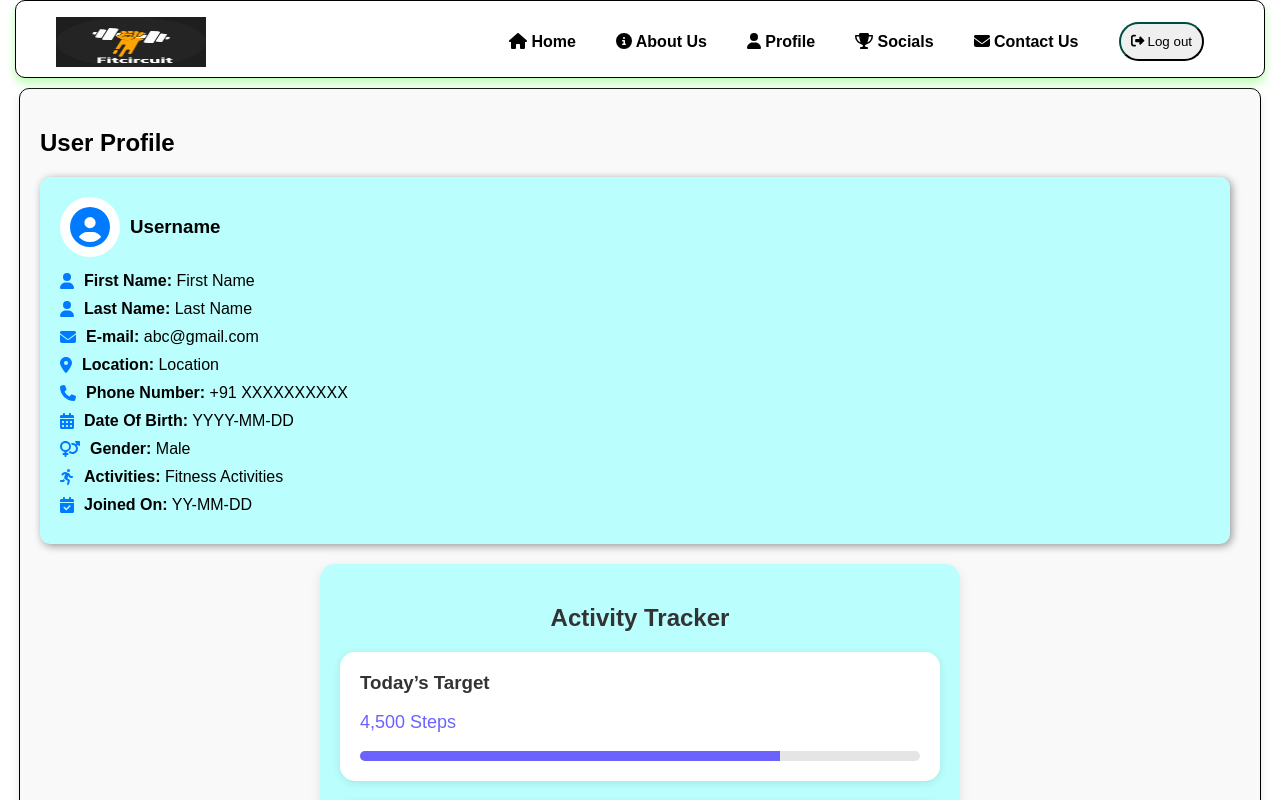
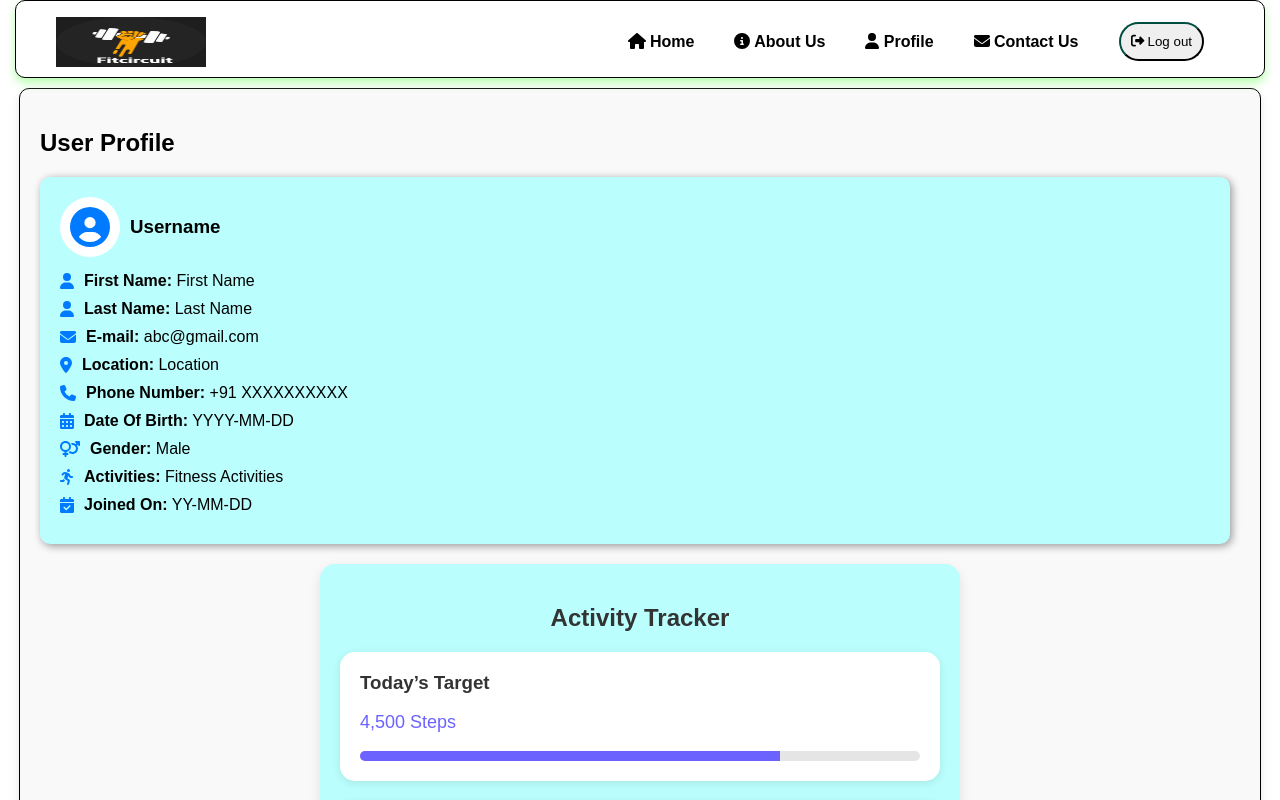
Before and after one commit to Abhinash-Padhi/SIH-FitCircuit, a React (Vite) app: page /profile in a window 1280 px wide. Shown: the top 800 px of the page. Built offline with nearby package versions, Linux system fonts and the light colour scheme.

Commit message:
Updated Navbar.jsx

```diff
--- a/src/components/Navbar.jsx
+++ b/src/components/Navbar.jsx
@@ -26,7 +26,6 @@ const Navbar = () => {
                         <li><Link className={location.pathname === '/Home' ? 'active' : ''} to="/Home"><FontAwesomeIcon icon={faHome} /> Home</Link></li>
                         <li><Link className={location.pathname === '/About' ? 'active' : ''} to="/About"><FontAwesomeIcon icon={faInfoCircle} /> About Us</Link></li>
                         <li><Link className={location.pathname === '/Profile' ? 'active' : ''} to="/Profile"><FontAwesomeIcon icon={faUser} /> Profile</Link></li>
-                        <li><Link className={location.pathname === '/Scocials' ? 'active' : ''} to="/Tour"><FontAwesomeIcon icon={faTrophy} /> Socials</Link></li>
                         <li><Link className={location.pathname === '/Contact' ? 'active' : ''} to="/Contact"><FontAwesomeIcon icon={faEnvelope} /> Contact Us</Link></li>
                         <li><Link className={location.pathname === '/Log out' ? 'active' : ''} to="/SignIn"><button><FontAwesomeIcon icon={faSignOutAlt} /> Log out</button></Link></li>
                         <a href="#" id="close" onClick={handleCloseClick}><FontAwesomeIcon icon={faTimes} /></a>
```
